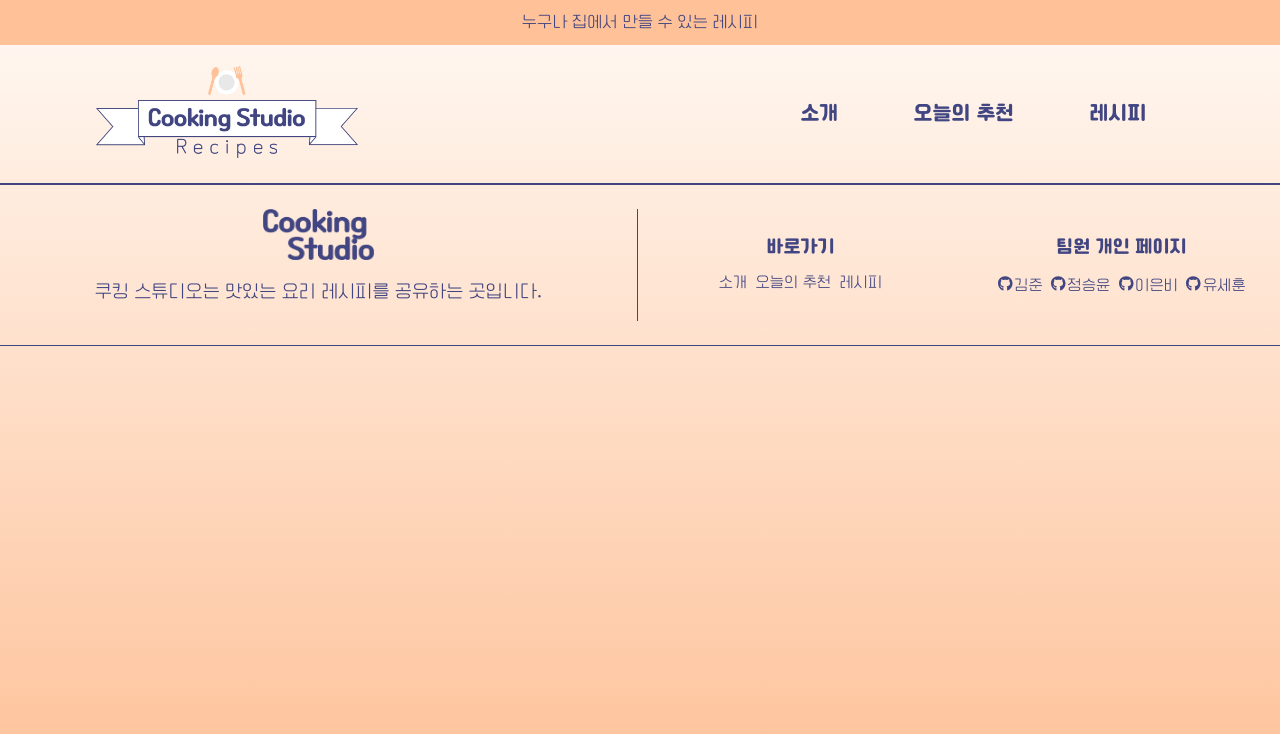
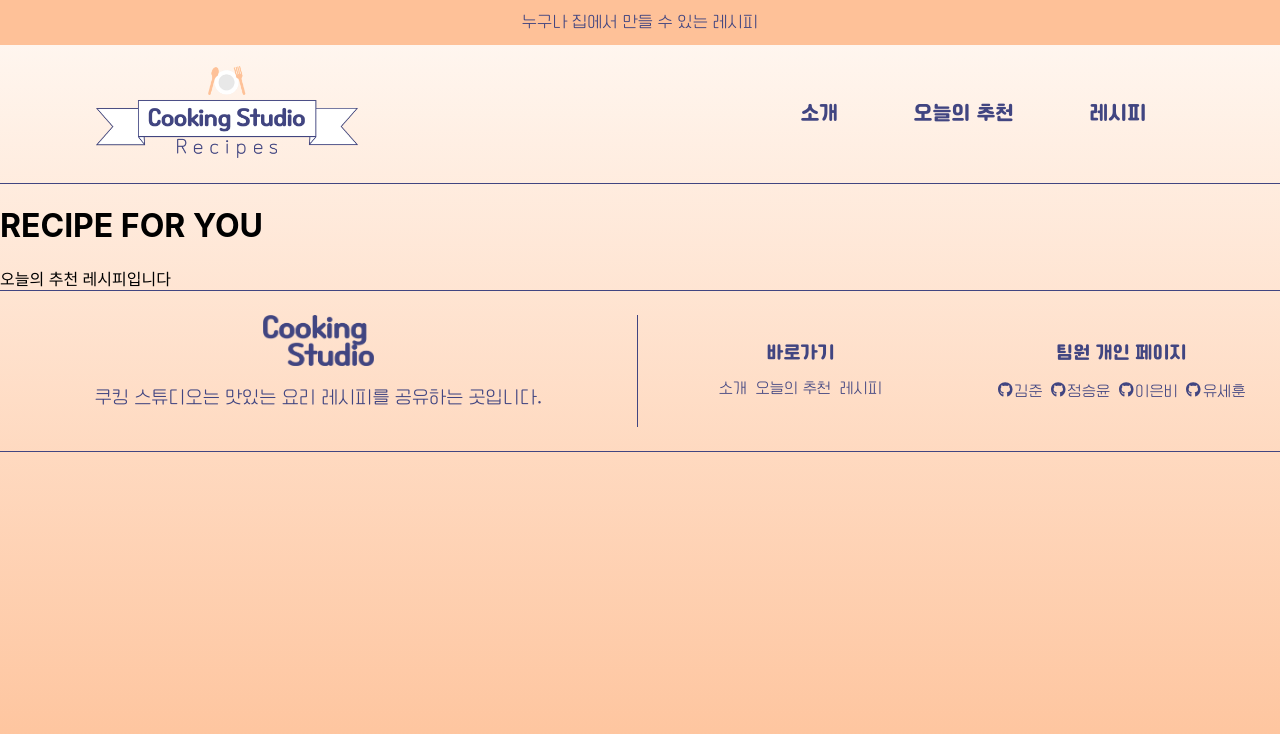
Before and after one commit to EunbiWorld/Recipes-web, a React (Create React App) app: page / in a window 1280 px wide. Shown: the top 734 px of the page. Built offline with nearby package versions, Linux system fonts and the light colour scheme.

Commit message:
오늘의추천페이지 제작 중, 리드미에 할 일 작성

```diff
--- a/src/Component/Main/Recommendation.jsx
+++ b/src/Component/Main/Recommendation.jsx
@@ -1,13 +1,34 @@
 import React from "react";
-import { Link } from "react-router-dom";
+// import { useState, useEffect } from "react";
 import RecoPage from "../../styled/RecoPage";
+
+// const [recipes, setRecipes] = useState([]);
+
+// useEffect(() => {
+//   fetch("파일 경로")
+//     .then((response) => response.json())
+//     .then((data) => setRecipes(data))
+//     .catch((error) => console.error("Error fetching data:", error));
+// }, []);
 
 const Recommendation = () => {
   return (
     <RecoPage>
-
+      <div className="container">
+        <h1>RECIPE FOR YOU</h1>
+        <span>오늘의 추천 레시피입니다</span>
+        <section className="grid_recipe">
+          {/* {recipes.map((recipe, index) => (
+            <div key={index} className="grid_item">
+              <img src={recipe.image} alt={recipe.title} />
+              <h2>{recipe.title}</h2>
+              <p>{recipe.description}</p>
+            </div>
+          ))} */}
+        </section>
+      </div>
     </RecoPage>
   );
-}
+};
 
 export default Recommendation;
--- a/src/styled/App.jsx
+++ b/src/styled/App.jsx
@@ -5,12 +5,9 @@ import Cafe24SsurroundAir from "../res/font/Cafe24SsurroundAir.woff";
 const AppPage = styled.div`
   display: flex;
   flex-direction: column;
-  min-height: 100vh; /* 최소 높이를 화면 높이와 같게 설정 */
+  min-height: 100vh;
   background-color: #fff9f4;
-  background: linear-gradient(to bottom, #fff9f4, #fec198);
-  background: linear-gradient(to bottom, #fff9f4, #fec198) fixed; /* 배경 이미지를 고정 배경으로 설정 */
-
-
+  background: linear-gradient(to bottom, #fff9f4, #fec198) fixed;
 
   @font-face {
     font-family: "Cafe24Ssurround";
```
Also changed, not shown: 1 other file (tests, documents, lock files or other folders).
